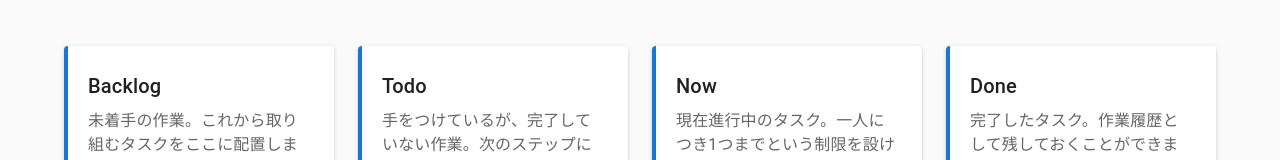
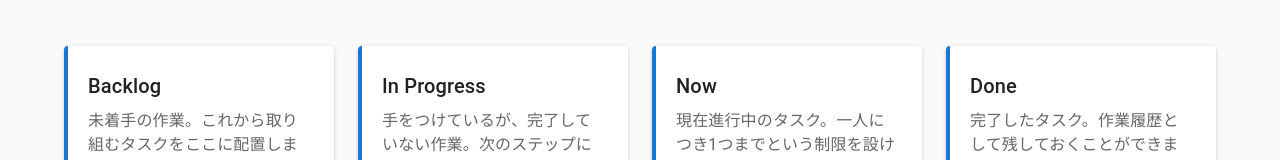
Before and after one commit to masaway/task_manage_tool, a React (Create React App) app: page /concept in a window 1280 px wide. Shown: the part 1249-1409 px from the top of the page. Built offline with nearby package versions, Linux system fonts and the light colour scheme; no server answers.

Commit message:
todoをinprogressに変更

```diff
--- a/src/components/KanbanBoard.tsx
+++ b/src/components/KanbanBoard.tsx
@@ -32,12 +32,12 @@ import { useNavigate } from 'react-router-dom';
 
 const COLUMN_TITLES: Record<TaskStatus, string> = {
   backlog: 'Backlog',
-  todo: 'Todo',
+  in_progress: 'In Progress',
   now: 'Now',
   done: 'Done',
 };
 
-const STATUS_COLUMNS: TaskStatus[] = ['backlog', 'todo', 'now', 'done'];
+const STATUS_COLUMNS: TaskStatus[] = ['backlog', 'in_progress', 'now', 'done'];
 
 interface DroppableColumnProps {
   status: TaskStatus;
@@ -118,9 +118,9 @@ export const KanbanBoard: React.FC = () => {
       if (targetStatus === 'now') {
         const existingNowTask = tasks.find(task => task.status === 'now');
         if (existingNowTask) {
-          console.log('Moving existing now task to todo and new task to now');
+          console.log('Moving existing now task to in_progress and new task to now');
           updateMultipleTaskStatuses([
-            { taskId: existingNowTask.id, newStatus: 'todo' },
+            { taskId: existingNowTask.id, newStatus: 'in_progress' },
             { taskId: activeTask.id, newStatus: 'now' }
           ]);
           return;
--- a/src/pages/Concept.tsx
+++ b/src/pages/Concept.tsx
@@ -49,7 +49,7 @@ export const Concept: React.FC = () => {
       description: '未着手の作業。これから取り組むタスクをここに配置します。',
     },
     {
-      title: 'Todo',
+      title: 'In Progress',
       description: '手をつけているが、完了していない作業。次のステップに進む準備ができたタスクです。',
     },
     {
--- a/src/types/task.ts
+++ b/src/types/task.ts
@@ -1,4 +1,4 @@
-export type TaskStatus = 'backlog' | 'todo' | 'now' | 'done';
+export type TaskStatus = 'backlog' | 'in_progress' | 'now' | 'done';
 
 export interface Task {
   id: string;
```
Also changed, not shown: 1 other file (tests, documents, lock files or other folders).
